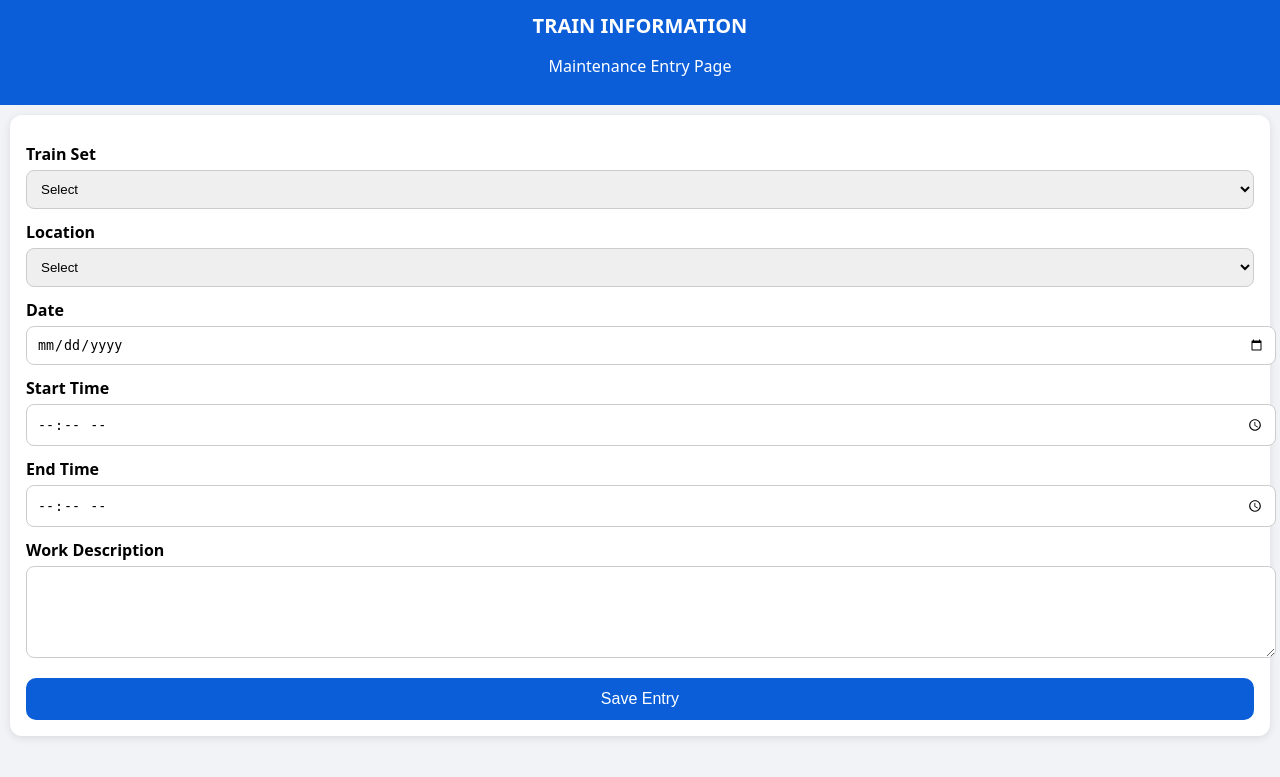
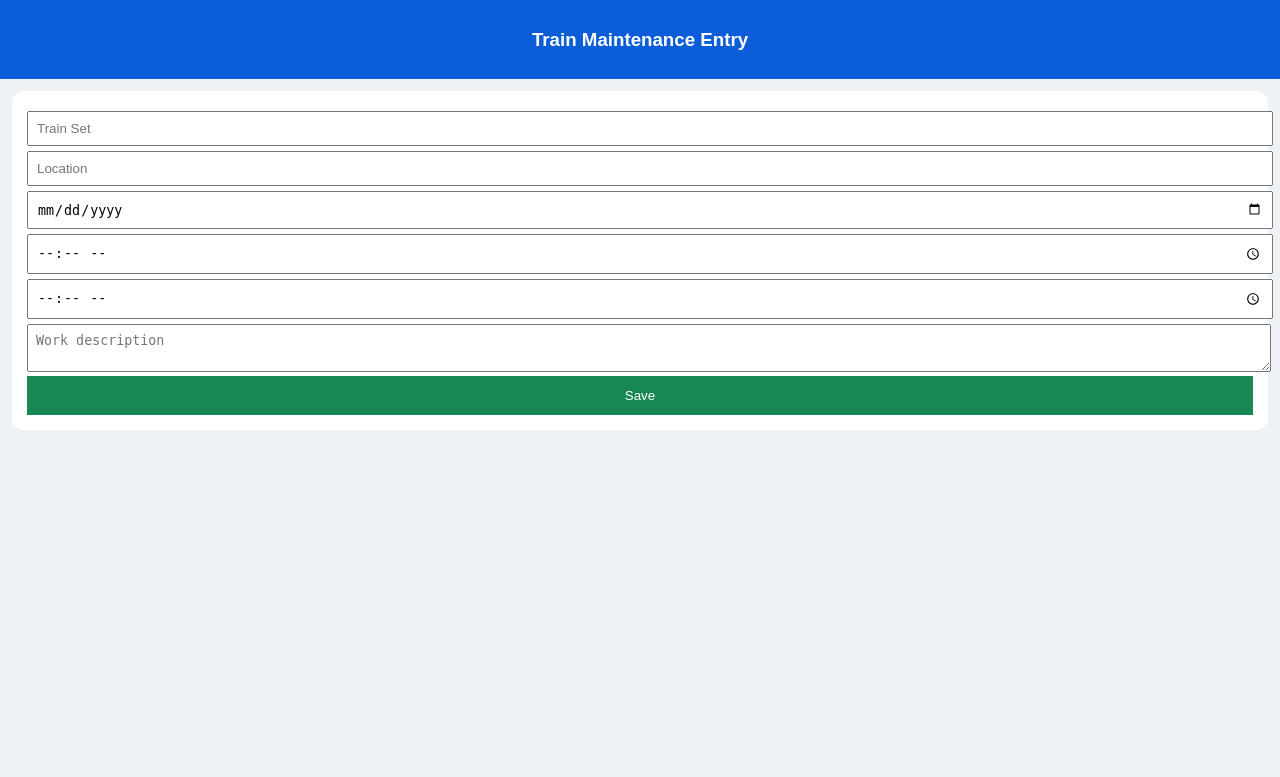
Before and after one commit to humblefool-95/maintenance-system, a Flask app: page /train in a window 1280 px wide. Shown: the top 777 px of the page. Run offline with Flask 3, Linux system fonts and the light colour scheme; some libraries are stand-ins or nearby versions.

Commit message:
Update Train_Information.html

```diff
--- a/templates/Train_Information.html
+++ b/templates/Train_Information.html
@@ -1,155 +1,71 @@
-<!doctype html>
+<!DOCTYPE html>
 <html lang="en">
 <head>
 <meta charset="UTF-8">
-<title>Train Maintenance Entry</title>
-<meta name="viewport" content="width=device-width, initial-scale=1.0">
+<title>Train Maintenance</title>
+<meta name="viewport" content="width=device-width, initial-scale=1">
+
+<script src="https://cdn.jsdelivr.net/npm/@supabase/supabase-js@2.39.3"></script>
+
+<script>
+window.supabaseClient = supabase.createClient(
+  "https://cyaxvuwkwptaxbkpwyid.supabase.co",
+  "sb_publishable_wshxDs-Q_gUgYXxVjw7bwA_ycY3kndA"
+);
+</script>
 
 <style>
-body{
-  margin:0;
-  font-family:system-ui,Arial;
-  background:#f1f3f6;
-}
-
-header{
-  background:#0b5ed7;
-  color:#fff;
-  padding:12px;
-  text-align:center;
-}
-
-h1{margin:0;font-size:20px}
-
-.container{padding:10px}
-
-.card{
-  background:#fff;
-  padding:16px;
-  border-radius:12px;
-  box-shadow:0 2px 8px rgba(0,0,0,.1);
-}
-
-label{
-  display:block;
-  margin-top:12px;
-  font-weight:600;
-}
-
-select,input,textarea{
-  width:100%;
-  padding:10px;
-  margin-top:5px;
-  border-radius:8px;
-  border:1px solid #ccc;
-}
-
-textarea{min-height:70px}
-
-button{
-  width:100%;
-  margin-top:15px;
-  padding:12px;
-  background:#0b5ed7;
-  color:#fff;
-  border:none;
-  border-radius:10px;
-  font-size:16px;
-}
+body{font-family:Arial;background:#eef2f6;margin:0}
+header{background:#0b5ed7;color:#fff;padding:10px;text-align:center}
+.card{background:#fff;margin:12px;padding:15px;border-radius:12px}
+input,textarea{width:100%;padding:8px;margin-top:5px}
+button{width:100%;padding:12px;background:#198754;color:#fff;border:none}
 </style>
 </head>
 
 <body>
 
 <header>
-  <h1>TRAIN INFORMATION</h1>
-  <p>Maintenance Entry Page</p>
+<h3>Train Maintenance Entry</h3>
 </header>
 
-<div class="container">
-  <div class="card">
+<div class="card">
 
-<form id="maintenanceForm">
+<input id="train_set" placeholder="Train Set">
+<input id="location" placeholder="Location">
+<input type="date" id="date">
+<input type="time" id="start_time">
+<input type="time" id="end_time">
+<textarea id="work" placeholder="Work description"></textarea>
 
-<label>Train Set
-<select id="trainSet" required>
-<option value="">Select</option>
-<script>
-for(let i=1;i<=29;i++){
-document.write(`<option value="${i}">${i}</option>`);
-}
-</script>
-</select>
-</label>
-
-<label>Location
-<select id="location" required>
-<option value="">Select</option>
-<option>IBL-01OE</option><option>IBL-02OE</option><option>IBL-03OE</option>
-<option>WBL-01</option><option>WBL-02</option>
-<option>SBL-01OE</option><option>SBL-02OE</option>
-<option>HCL</option><option>PWL</option>
-</select>
-</label>
-
-<label>Date
-<input type="date" id="startDate" required>
-</label>
-
-<label>Start Time
-<input type="time" id="startTime" required>
-</label>
-
-<label>End Time
-<input type="time" id="expectedEndTime" required>
-</label>
-
-<label>Work Description
-<textarea id="workGoing" required></textarea>
-</label>
-
-<button type="submit">Save Entry</button>
-
-</form>
+<button onclick="saveTrain()">Save</button>
 
 </div>
-</div>
-
-<!-- Supabase -->
-<script src="https://cdn.jsdelivr.net/npm/@supabase/supabase-js@2"></script>
 
 <script>
-const supabaseUrl = "https://cyaxvuwkwptaxbkpwyid.supabase.co";
-const supabaseKey = "sb_publishable_wshxDs-Q_gUgYXxVjw7bwA_ycY3kndA";
+async function saveTrain(){
 
-const supabaseClient = supabase.createClient(supabaseUrl, supabaseKey);
+const payload={
+  train_set: train_set.value,
+  location: location.value,
+  date: date.value,
+  start_time: start_time.value,
+  end_time: end_time.value,
+  work: work.value
+}
 
-document.getElementById("maintenanceForm").addEventListener("submit", async function(e){
-
-e.preventDefault();
-
-const data = {
-  train_set: trainSet.value,
-  location: location.value,
-  date: startDate.value,
-  start_time: startTime.value,
-  end_time: expectedEndTime.value,
-  work: workGoing.value
-};
-
-const { error } = await supabaseClient
+const {error}=await window.supabaseClient
 .from("train_maintenance")
-.insert([data]);
+.insert([payload])
 
 if(error){
- alert("❌ Error: " + error.message);
-}
-else{
- alert("✅ Train data saved to cloud");
- this.reset();
+ alert(error.message)
+}else{
+ alert("Saved successfully")
+ document.querySelectorAll("input,textarea").forEach(e=>e.value="")
 }
 
-});
+}
 </script>
 
 </body>
```
